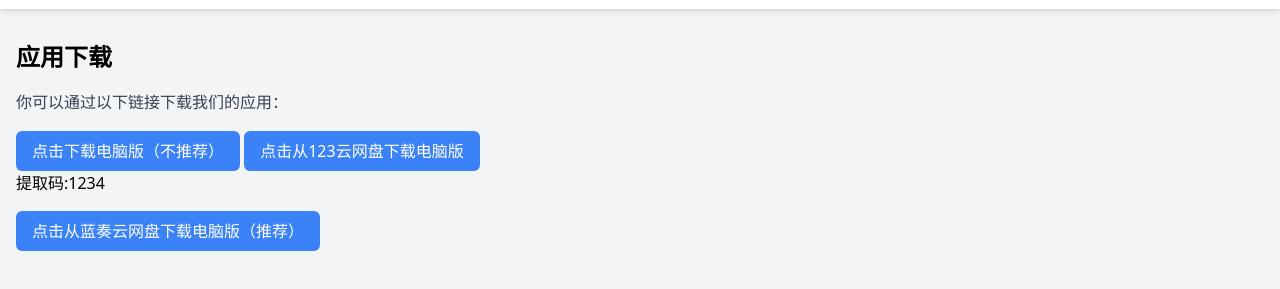
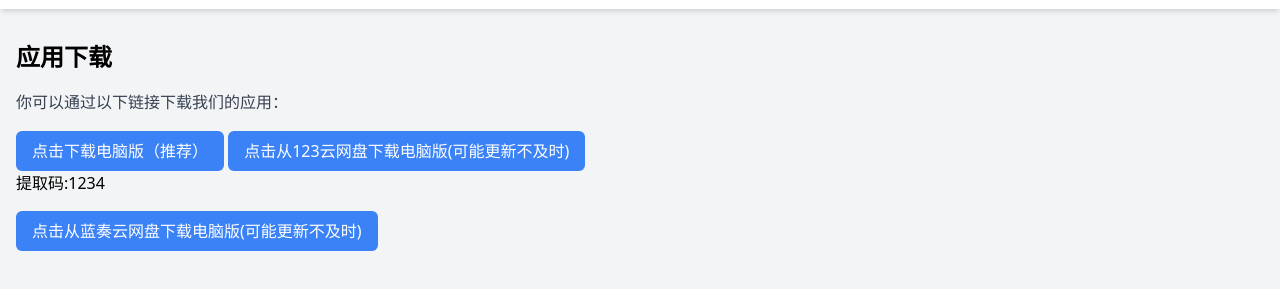
Before and after one commit to xuzeng1/website, a plain HTML site: page index.html in a window 1280 px wide. Both pictures are taken after a click on the button "下载". Shown: the part 57-346 px from the top of the page. Drawn offline with nearby package versions, Linux system fonts and the light colour scheme.

Commit message:
index.html

```diff
--- a/index.html
+++ b/index.html
@@ -49,6 +49,7 @@
         <!-- 简介内容 -->
         <div id="intro" class="tab-content">
             <h2 class="text-2xl font-bold mb-4">应用简介</h2>
+	    <a href="/website/online-experiencePC.html" class="mt-4 inline-block bg-blue-500 text-white px-4 py-2 rounded-md hover:bg-blue-600 transition-colors">电脑在线体验</a>
             <p class="text-gray-700 leading-relaxed">这是一个由徐子恒编写的跑酷游戏，你需要使用A,W,D控制角色移动跳跃闯关，通关这个游戏。</p>
 			<p>如果你发现问题或建议请发送到“ja6_wicvcxqyu@dingtalk.com”</p>
 			<h1>持续跟新中</h1>
@@ -57,10 +58,10 @@
         <div id="download" class="tab-content hidden">
             <h2 class="text-2xl font-bold mb-4">应用下载</h2>
             <p class="text-gray-700 leading-relaxed">你可以通过以下链接下载我们的应用：</p>
-            <a href="https://github.com/xuzeng1/website/releases/tag/a" class="mt-4 inline-block bg-blue-500 text-white px-4 py-2 rounded-md hover:bg-blue-600 transition-colors">点击下载电脑版（不推荐）</a>
-			<a href="https://www.123684.com/s/VFZzTd-KoOWh?提取码:1234" class="mt-4 inline-block bg-blue-500 text-white px-4 py-2 rounded-md hover:bg-blue-600 transition-colors">点击从123云网盘下载电脑版</a>
+            <a href="https://github.com/xuzeng1/website/releases/tag/a" class="mt-4 inline-block bg-blue-500 text-white px-4 py-2 rounded-md hover:bg-blue-600 transition-colors">点击下载电脑版（推荐）</a>
+			<a href="https://www.123684.com/s/VFZzTd-KoOWh?提取码:1234" class="mt-4 inline-block bg-blue-500 text-white px-4 py-2 rounded-md hover:bg-blue-600 transition-colors">点击从123云网盘下载电脑版(可能更新不及时)</a>
 			<p>提取码:1234</p>
-			<a href="https://wwih.lanzoum.com/i9evN2ul7x8h" class="mt-4 inline-block bg-blue-500 text-white px-4 py-2 rounded-md hover:bg-blue-600 transition-colors">点击从蓝奏云网盘下载电脑版（推荐）</a>
+			<a href="https://wwih.lanzoum.com/i9evN2ul7x8h" class="mt-4 inline-block bg-blue-500 text-white px-4 py-2 rounded-md hover:bg-blue-600 transition-colors">点击从蓝奏云网盘下载电脑版(可能更新不及时)</a>
         </div>
     </div>
     <script>
```
